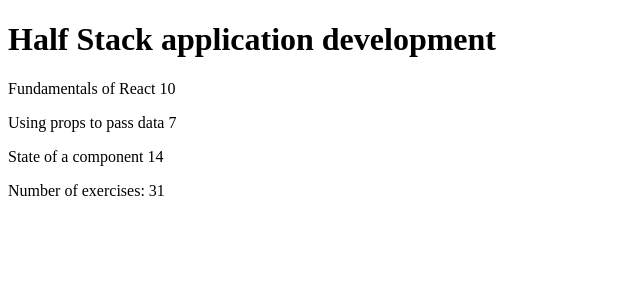
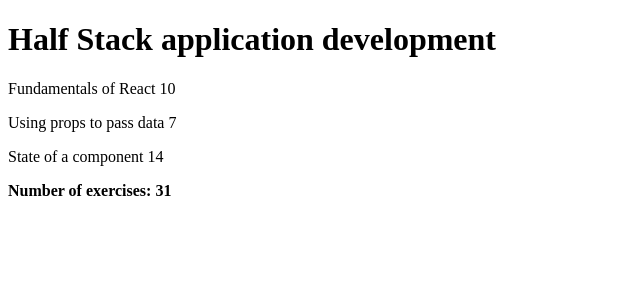
Before and after one commit to staeff/fullstackopen-courseinfo, a React (Create React App) app: page / in a window 1280 px wide. Shown: the top 300 px of the page, without its empty margins (0-640 px from the left). Built offline with nearby package versions, Linux system fonts and the light colour scheme.

Commit message:
Move components to own files

```diff
--- a/src/App.js
+++ b/src/App.js
@@ -1,34 +1,7 @@
 import React from 'react'
-
-const Header = (props) => {
-  return (
-    <h1>{props.name}</h1>
-  )
-}
-
-const Content = (props) => {
-  return (
-    <div>
-      {props.parts.map(part =>
-        <Part key={part.id} part={part} />
-      )}
-    </div>
-  )
-}
-
-const Part = (props) => {
-  return (
-    <p>{props.part.name} {props.part.exercises}</p>
-  )
-}
-
-const Total = (props) => {
-  let count = props.parts.map(value => value.exercises).reduce((a, b) => a + b, 0)
-
-  return (
-    <p>Number of exercises: {count}</p>
-  )
-}
+import Header from './components/Header'
+import Content from './components/Content'
+import Total from './components/Total'
 
 const App = () => {
   const course = {
--- /dev/null
+++ b/src/components/Content.js
@@ -0,0 +1,14 @@
+import React from 'react'
+import Part from './Part'
+
+const Content = (props) => {
+  return (
+    <div>
+      {props.parts.map(part =>
+        <Part key={part.id} part={part} />
+      )}
+    </div>
+  )
+}
+
+export default Content
--- /dev/null
+++ b/src/components/Header.js
@@ -0,0 +1,9 @@
+import React from 'react'
+
+const Header = (props) => {
+    return (
+      <h1>{props.name}</h1>
+    )
+  }
+
+export default Header
--- /dev/null
+++ b/src/components/Part.js
@@ -0,0 +1,9 @@
+import React from 'react'
+
+const Part = (props) => {
+  return (
+    <p>{props.part.name} {props.part.exercises}</p>
+  )
+}
+
+export default Part
--- /dev/null
+++ b/src/components/Total.js
@@ -0,0 +1,11 @@
+import React from 'react'
+
+const Total = (props) => {
+  let count = props.parts.map(value => value.exercises).reduce((a, b) => a + b, 0)
+
+  return (
+    <p><strong>Number of exercises: {count}</strong></p>
+  )
+}
+
+export default Total
```
